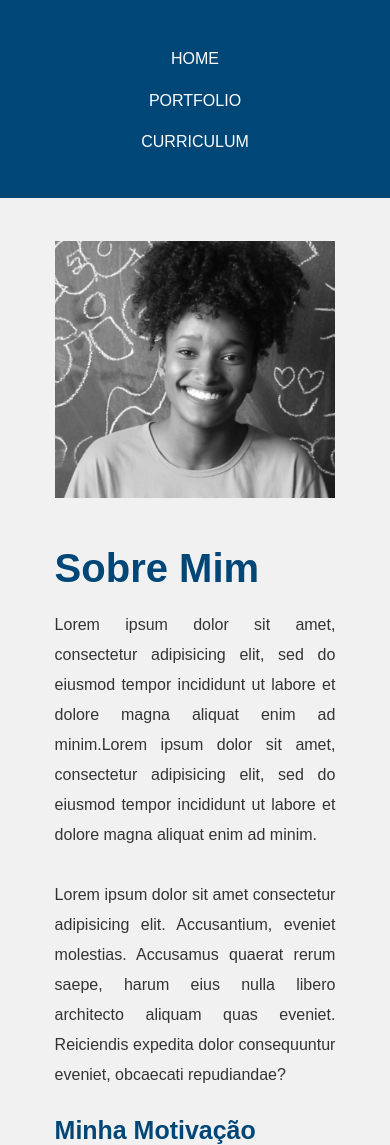
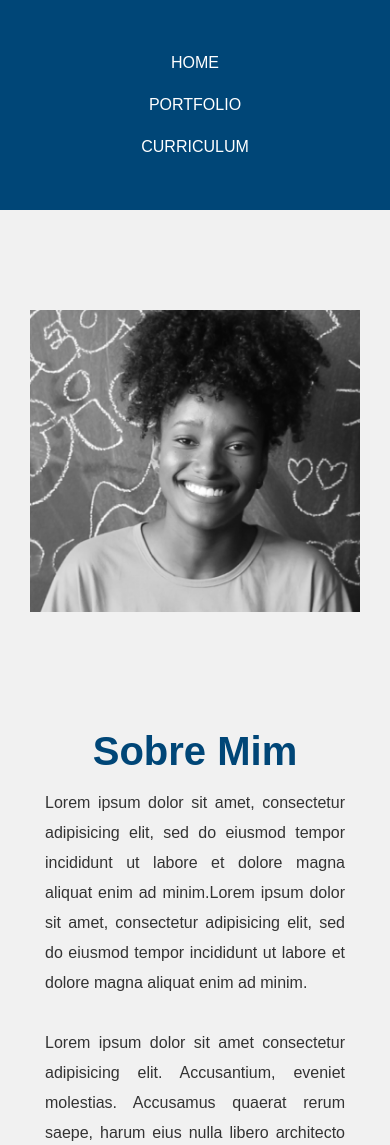
Before and after one commit to allanacaldas/lab-personalWebsite, a plain HTML site: page index.html in a window 390 px wide. Shown: the top 1145 px of the page. Drawn offline with Linux system fonts and the light colour scheme.

Commit message:
Mais ajustes respeitando o projeto original

```diff
--- a/style.css
+++ b/style.css
@@ -1,5 +1,5 @@
 /*Configuração global*/
-/*
+
 * {
 	box-sizing: border-box;
 	margin:0;
@@ -9,45 +9,6 @@ body {
 	font-family: 'Open Sans;', sans-serif;
 	color: var(--color-text);
 	background-color: var(--color-background);
-}
-
-:root{
-	--color-blue:#004677;
-	--color-text: #333333;
-	--color-white:#fff;
-	--color-background:rgba(229, 229, 229, 0.5);
-}
-
-ul {
-  padding: 0;
-  list-style: none;
-}
-
-h2{
-	color: var(--color-blue);
-}
-
-a{
-	color: var(	--color-blue);
-	font-size: 1rem;
-	text-decoration: none;
-}
-
-img{
-	max-width: 100%;
-	box-shadow: var(--color-text);
-}
-*/
-* {
-	box-sizing: border-box;
-	margin:0;
-	padding:0;
-}
-body {
-	font-family: 'Open Sans;', sans-serif;
-	color: var(--color-text);
-	background-color: var(--color-background);
-	max-width: 1600px;
 }
 
 /*Usando CSS Variables*/
@@ -75,35 +36,29 @@ a {
 	text-decoration: none;
 }
 img {
-	max-width: 100%;
+	width: 100%;
 	box-shadow: var(--color-text);
 }
-
 
 /* ----------- Navigation -----------*/
 
 .main-header{
-	display: flex;
 	padding: 1.875rem 1rem;
 	justify-content: flex-end;
 }
 
-.main-nav a {
+.main-nav li {
+	margin:  24px;
+	text-transform: uppercase;
+}
 
-	font-weight: 600;
-	font-style: normal;
-	line-height: 1.3618;
-	text-transform: uppercase;
-	margin:  24px;
-}
-/* ---- Layout Containers ---- */
+/********* ---- Estrutura: Linha x Coluna---- *********/
 
 /*Linha*/
-.row{
-	display:flex;
+.row {
+	width:100%;
 	flex-wrap: wrap;
-	margin-top: 5.56rem;
-    align-items: flex-start;
+	align-items: flex-start;
 }
 
 /*Colunas*/
@@ -114,18 +69,22 @@ img {
 	flex: 1;
 }
 
+/******** ---- Primeira Coluna - Lado Direito ---- *********/
 .primary {
-    order:2;
+	order:2;
 }
 
+/* Imagem Primeira Coluna */
 .primary .item{
-    margin: auto;
+	margin: auto;
 }
+
+/******** ---- Segunda Coluna - Lado Esquerdo ---- *********/
  .secondary{
-	margin: 0rem 7rem;
 	order: 1;
+	padding: 0 4rem 0 6rem ;
+}
 
-}
 .secondary > h2{
 	font-style: normal;
 	font-weight: bold;
@@ -134,11 +93,10 @@ img {
 }
 
 .secondary .first-heading{
-	font-size: 2.5rem;
-
+	font-size: 2.5rem;	/*O equivalente a 40px*/
 }
 .secondary .second-heading{
-	font-size: 1.56rem;
+	font-size: 1.56rem;	/*O equivalente a 25px*/
 }
 
 .secondary > p{
@@ -147,11 +105,14 @@ img {
 	font-weight: normal;
 	font-size:   1rem;
 	line-height: 1.875rem;
+	font-weight: 100;
 	padding-bottom: 1.875rem;
-	font-weight: 100;
 	color: var(--color-text);
+}
 
-}
+/* =================================
+  Media Queries - Sobre
+==================================== */
 
 @media (min-width: 769px) {
 	.main-header,
@@ -159,48 +120,49 @@ img {
 	.row {
 		display: flex;
 	}
+	.col h2{
+		line-height: 4rem;
+	}
+
+	.col p{
+		max-width: 500px;
+	}
+
 }
 @media (max-width: 769px){
 	.main-header{
 		background: var(--color-blue);
-		justify-content: center;
-		padding: 1rem;
 	}
-	.main-nav{
-		margin:0;
-		margin-top: 2rem;
-		margin-bottom: 0.62rem;
-	}
-    .main-nav li a{
+    .main-nav li{
+		text-align: center;
 		display: block;
-		text-align: center;
-		font-weight: 500;
-		line-height: 1.375rem;
-		margin: 0 0 1.22rem 0;
 	}
 	.main-header .main-nav > li a{
 		color: var(--color-white);
 	}
 	.row{
-		flex-direction: column;
-		align-items: center;
 		margin:0;
 	}
-
 	.primary{
-		order:1;
-		width:72%;
-	}
-	.primary .item{
-		margin-top:2.65rem;
-		margin-bottom:3.5rem;
+		min-height: 60vh;
 	}
 
+	.primary .item > img{
+		padding: 0 30px;
+		margin: 0 auto;
+	 }
 	.secondary{
-		width:72%;
-		margin: 0;
-		align-items: flex-start;
-
+		margin:0;
+		padding: 0;
+	}
+	.secondary h2{
+		font-size:2.5rem;
+		margin: auto;
+		padding:25px;
 	}
 
+	.secondary p{
+		max-width: 300px;
+		margin: 0 auto;
+	}
 }
```
